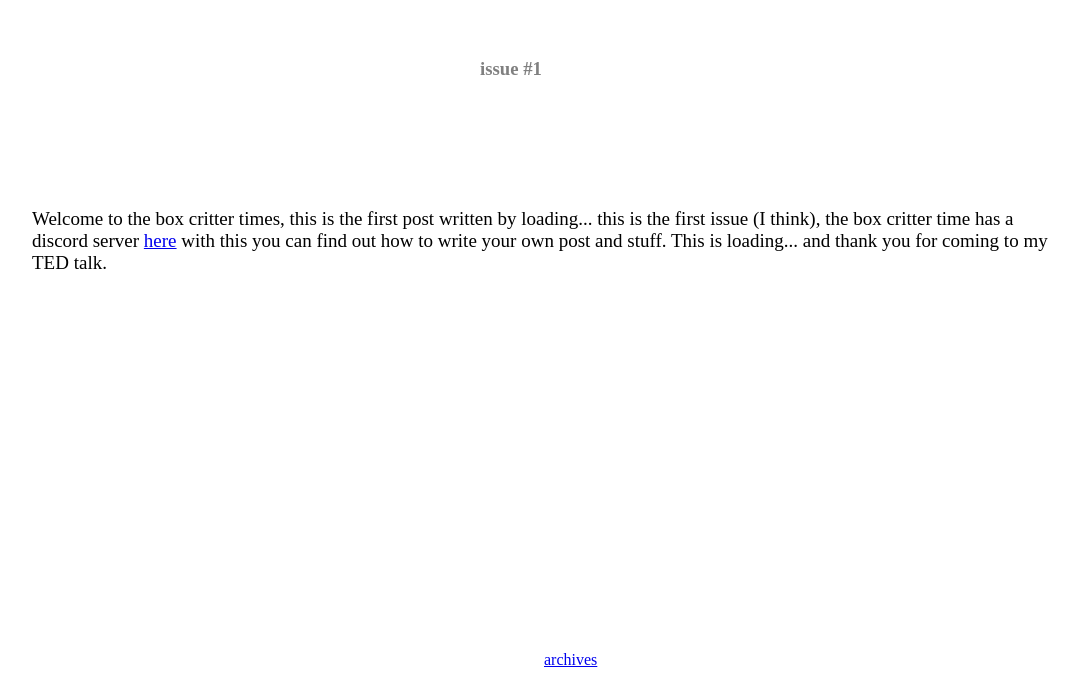
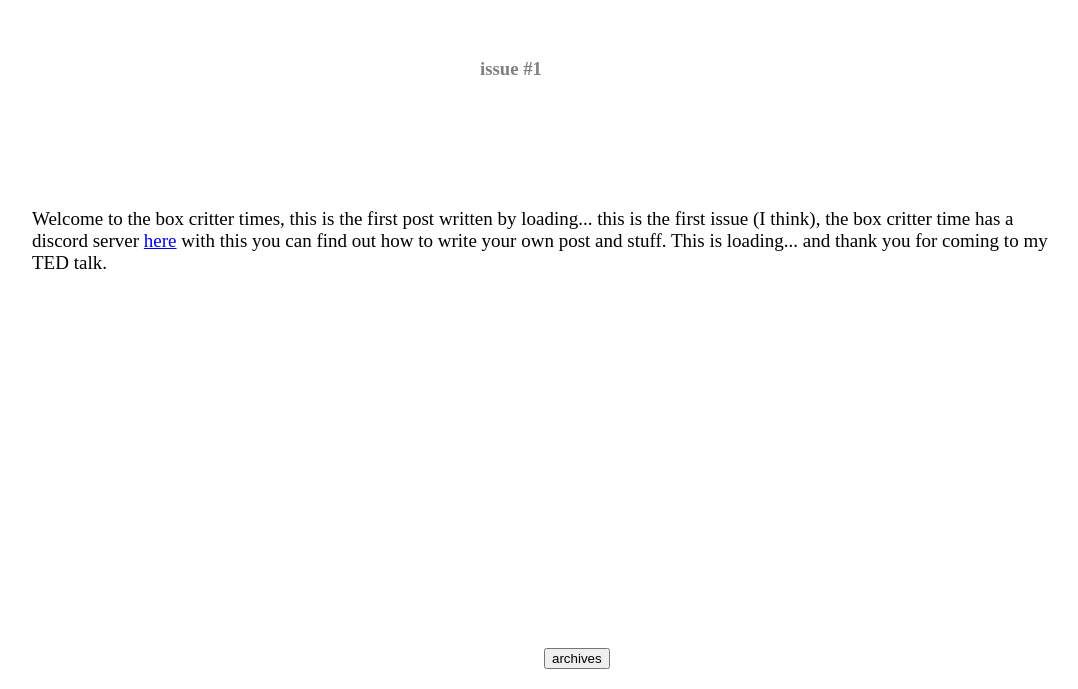
Before and after one commit to TootNoot/bctimes, a plain HTML site: page index.html in a window 1280 px wide. Shown: the part 111-800 px from the top of the page, without its empty margins (96-1174 px from the left). Drawn offline with Linux system fonts and the light colour scheme.

Commit message:
Update index.html

```diff
--- a/index.html
+++ b/index.html
@@ -43,7 +43,7 @@ left:40%;
 
 
   <footer>
-      <a href = "/archives/index.html">archives</a>
+      <a href = "/archives/index.html"><button>archives</button></a>
   </footer>
 </body>
 
```
